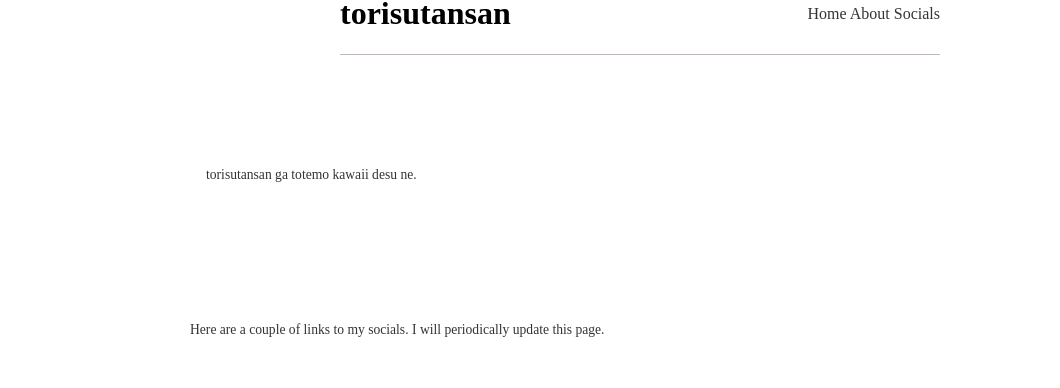
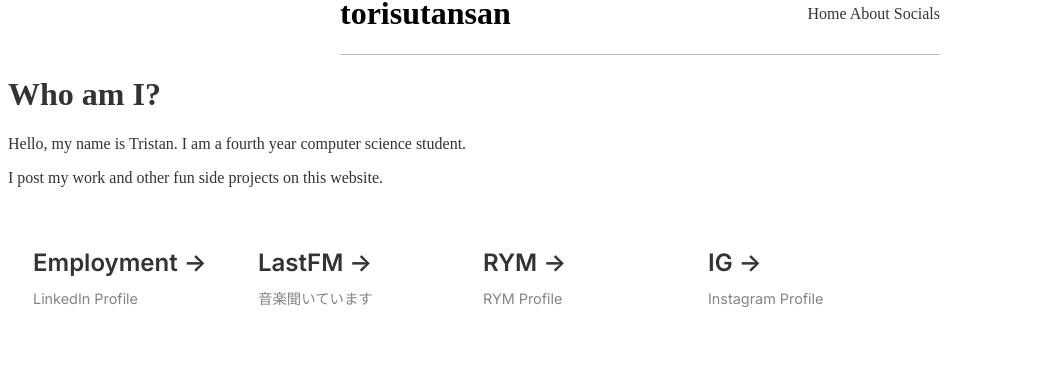
Before and after one commit to torisutansan02/torisutansan, a Next.js app: page / in a window 1280 px wide. Shown: the part 34-422 px from the top of the page, without its empty margins (0-1060 px from the left). Built offline with nearby package versions, Linux system fonts and the light colour scheme; a web font is replaced by a local one.

Commit message:
Editing pages

```diff
--- a/pages/index.js
+++ b/pages/index.js
@@ -16,22 +16,21 @@ export default function Home() {
         <title>torisutansan</title>
       </Head>
 
-      <Navbar />
+      <Navbar></Navbar>
 
-      <main className = {styles.main}>
+          <h1>
+            Who am I?
+          </h1>
 
-        <div className = {styles.description}>
           <p>
-            torisutansan ga totemo kawaii desu ne.
+            Hello, my name is Tristan. I am a fourth year computer science student.
           </p>
-        </div>
 
-        <div className = {styles.description}>
-          <a>
-            Here are a couple of links to my socials. I will periodically update this page.
-          </a>
-        </div>
+          <p>
+            I post my work and other fun side projects on this website.
+          </p>
 
+        <main>
         <div className = {styles.grid}>
           <a
             href = "https://linkedin.com/in/tristan-cai-b89571267"
@@ -89,21 +88,7 @@ export default function Home() {
             </p>
           </a>
         </div>
-
-        <div className = {styles.description}>
-          <a>
-            <gmbbg>
-              <Image
-                src = "/images/IMG_0390.png"
-                alt = ""
-                width = {300}
-                height = {200}
-              />
-            </gmbbg>
-          </a>
-        </div>
-      </main>
-
+        </main>
       <Footer />
   </>
   )
```
